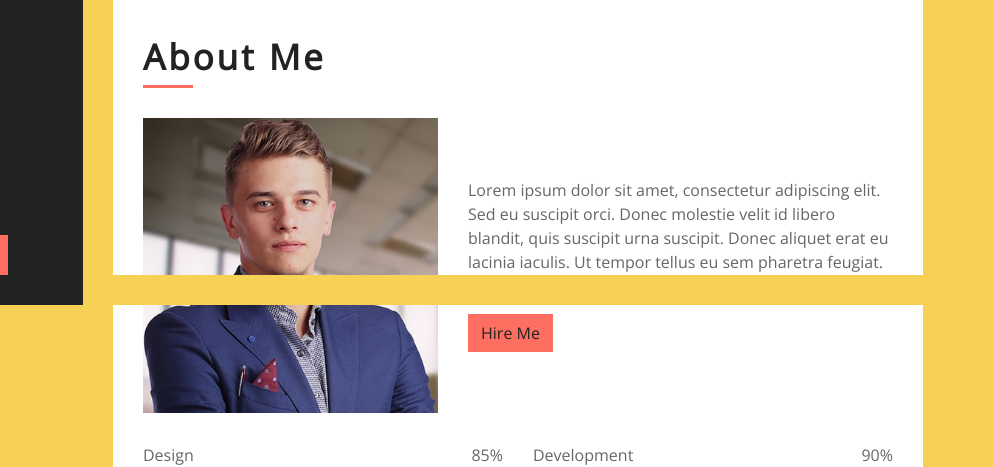
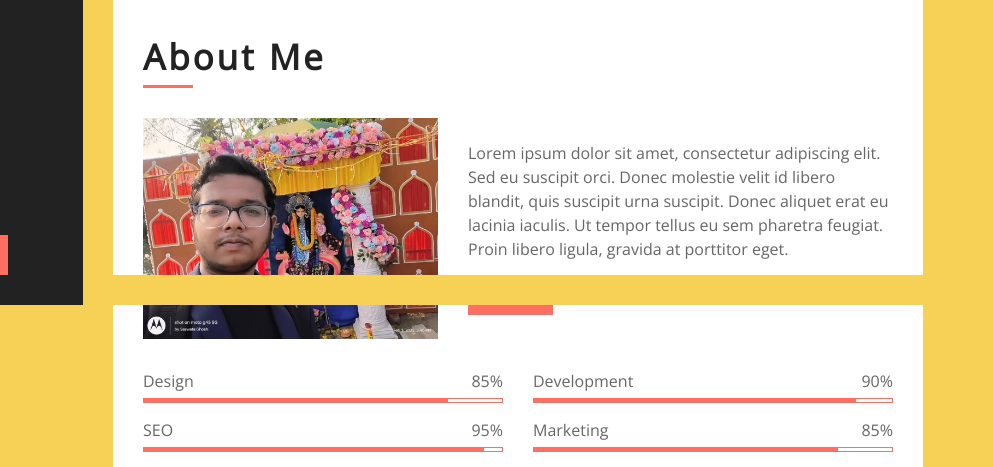
Before and after one commit to bayoffindiaofficial/saswataghosh, a plain HTML site: page index.html in a window 1280 px wide. Shown: the part 495-962 px from the top of the page, 287-1280 px from the left. Drawn offline with nearby package versions, Linux system fonts and the light colour scheme.

Commit message:
Update index.html

```diff
--- a/index.html
+++ b/index.html
@@ -95,7 +95,7 @@
                         </div>
                         <div class="row align-items-center">
                             <div class="col-md-6 col-lg-5">
-                                <img src="img/about.jpg" alt="Image">
+                                <img src="img/profile11.jpg" alt="Image">
                             </div>
                             <div class="col-md-6 col-lg-7">
                                 <p>
```
